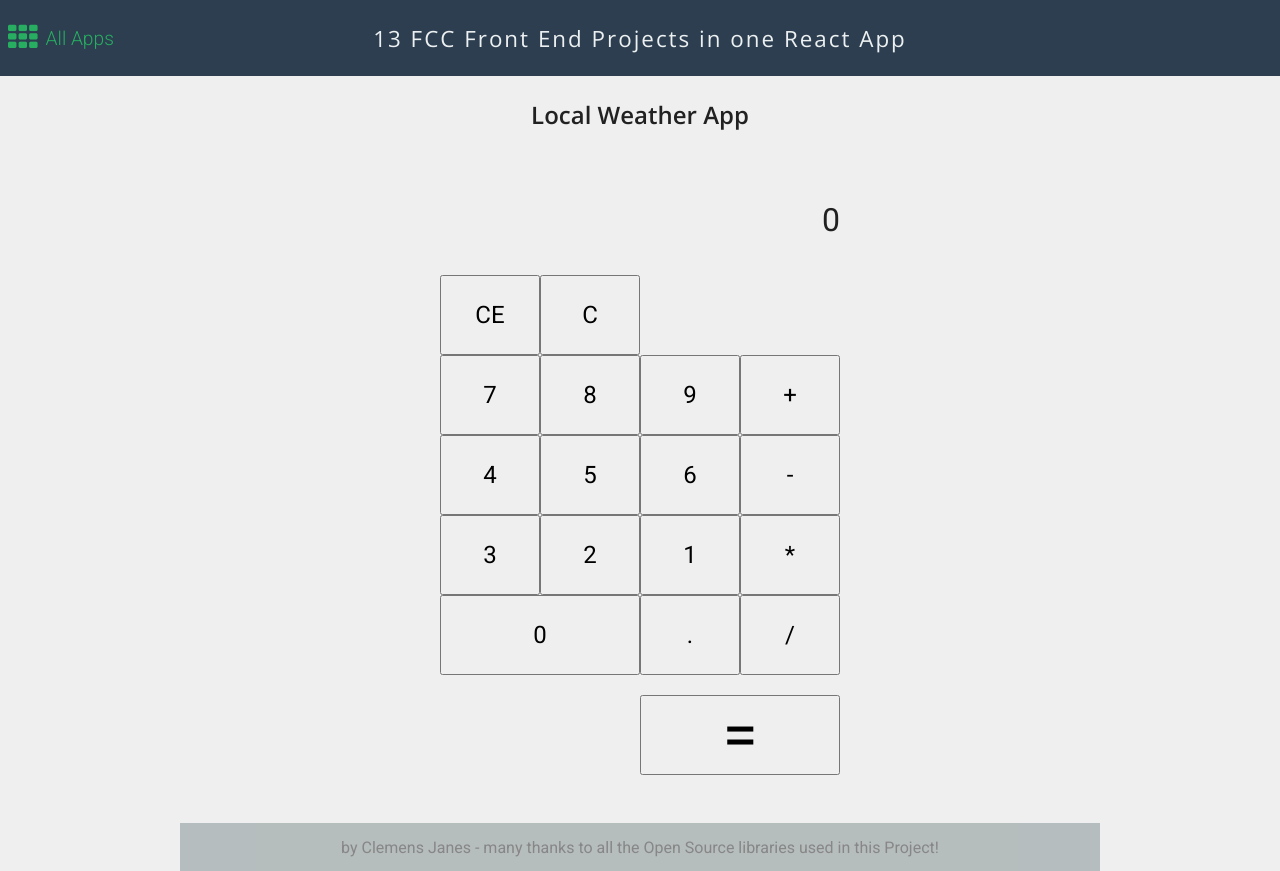
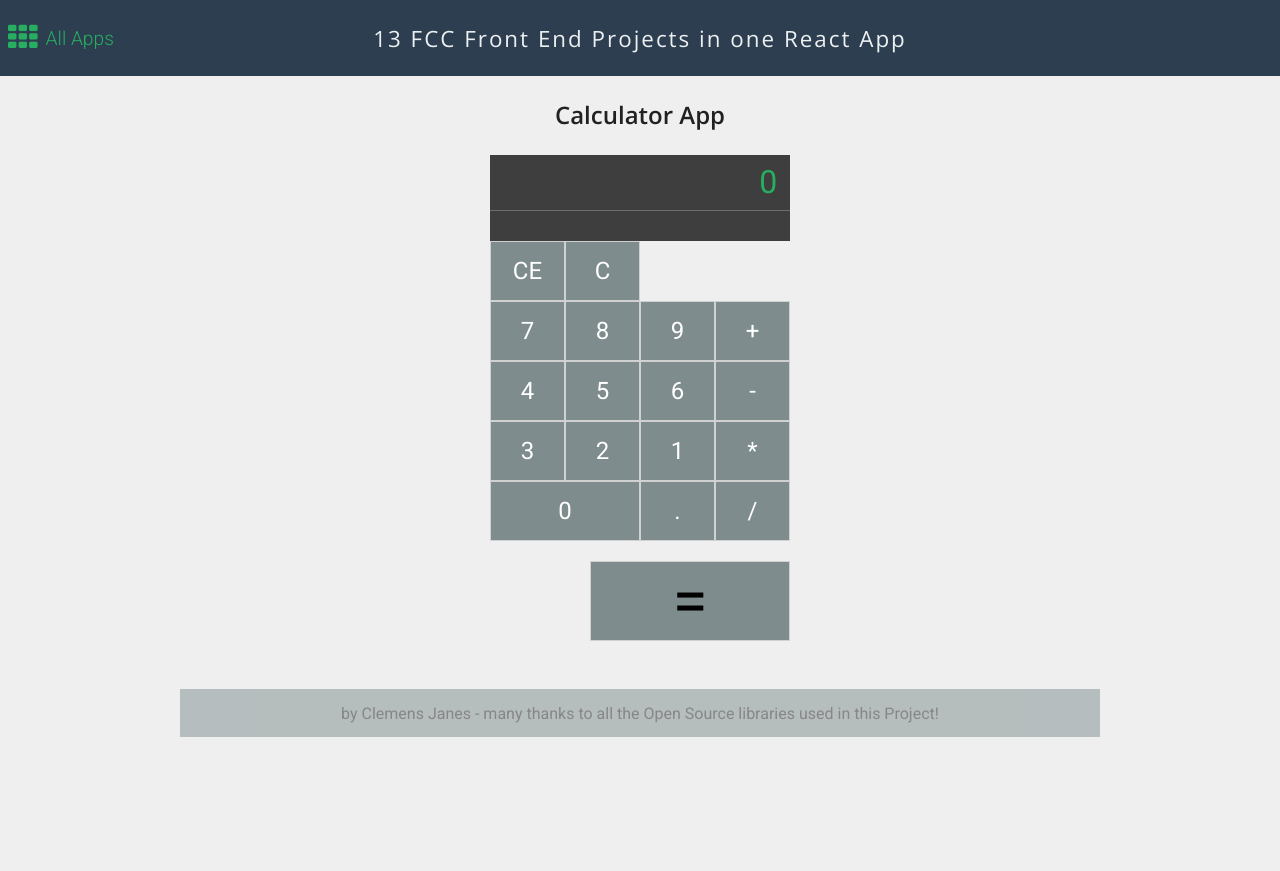
Before and after one commit to Trommelochse/fcc-all-in-one, a React (Create React App) app: page /calculator in a window 1280 px wide. After the commit the page ends 800 px from the top, so only its background shows below. Built offline with nearby package versions, Linux system fonts and the light colour scheme.

Commit message:
implementing calculator, slight restyling of calculator, adding GA

```diff
--- a/public/index.html
+++ b/public/index.html
@@ -7,6 +7,17 @@
     <link href="https://fonts.googleapis.com/css?family=Open+Sans:300,400,600|Roboto:300,400,700" rel="stylesheet">
     <link href="https://maxcdn.bootstrapcdn.com/font-awesome/4.7.0/css/font-awesome.min.css" rel="stylesheet" integrity="sha384-wvfXpqpZZVQGK6TAh5PVlGOfQNHSoD2xbE+QkPxCAFlNEevoEH3Sl0sibVcOQVnN" crossorigin="anonymous">
     <title>FCC in One</title>
+    <!-- GA -->
+    <script>
+      (function(i,s,o,g,r,a,m){i['GoogleAnalyticsObject']=r;i[r]=i[r]||function(){
+      (i[r].q=i[r].q||[]).push(arguments)},i[r].l=1*new Date();a=s.createElement(o),
+      m=s.getElementsByTagName(o)[0];a.async=1;a.src=g;m.parentNode.insertBefore(a,m)
+      })(window,document,'script','https://www.google-analytics.com/analytics.js','ga');
+
+      ga('create', 'UA-105779373-1', 'auto');
+      ga('send', 'pageview');
+    </script>
+    <!-- End GA -->
   </head>
   <body>
     <noscript>
--- a/src/components/CalculatorApp/CalculatorApp.css
+++ b/src/components/CalculatorApp/CalculatorApp.css
@@ -1,27 +1,24 @@
-h1,h2,h3,h4,h4,h5,p {
+.CalculatorApp {
+  width: 300px;
+  margin: 0 auto;
+}
+
+.Display {
+  text-align: right;
+  color: #27ae60;
+  background-color: #3e3e3e;
+}
+
+.Display p {
   margin: 0;
 }
 
-.clearfix:after {
-  content: '';
-  display: block;
-  clear: both;
-}
-.CalculatorApp {
-  width: 400px;
-  margin: 0 auto;
-}
-
-
-.Display {
-  text-align: right;
-}
-
 .Display__main {
-  height: 90px;
-  padding: 20px 0 5px;
   font-size: 2em;
-  line-height: 65px;
+  line-height: 55px;
+  padding: 0 0.8rem;
+  overflow: hidden;
+  border-bottom: 1px solid #6d6d6d;
 }
 
 .Display__calculation {
@@ -29,30 +26,32 @@ h1,h2,h3,h4,h4,h5,p {
   padding: 5px 0;
   font-size: 1.2em;
   line-height: 20px;
+  white-space: nowrap;
+  overflow: hidden;
 }
 
 .NumberContainer {
-  width: 300px;
+  width: calc(300px / 4*3);
   float: left;
 }
 
 .OperatorContainer {
-  width: 100px;
+  width: calc(300px/4);
   float: left;
   display: flex;
   flex-flow: column;
 }
 
 .NumberContainer button, .OperatorContainer button, .OptionContainer button  {
+  border: 1px solid #d1d1d1;
   display: block;
   float: left;
-  width: 100px;
-  height: 80px;
+  width: calc(300px/4);
+  height: 60px;
   font-size: 1.5em;
-}
-
-.NumberContainer button.btn-zero {
-  width: 200px;
+  background: #7f8c8d;
+  color: #fff;
+  cursor: pointer;
 }
 
 #btn-equal {
@@ -62,4 +61,19 @@ h1,h2,h3,h4,h4,h5,p {
   height: 80px;
   margin-top: 20px;
   font-size: 4em;
+  border: 1px solid #d1d1d1;
+  background: #7f8c8d;
+  cursor: pointer;
 }
+
+.NumberContainer button:hover, .OperatorContainer button:hover, .OptionContainer button:hover, #btn-equal:hover {
+  background: #34495e;
+}
+
+.NumberContainer button.btn-zero {
+  width: calc(300px/2);
+}
+
+@media (max-width: 768px) {
+
+}
--- a/src/components/CalculatorApp/CalculatorApp.js
+++ b/src/components/CalculatorApp/CalculatorApp.js
@@ -111,7 +111,7 @@ class CalculatorApp extends Component {
   render() {
     return (
       <div className="CalculatorApp clearfix">
-        <h2 className="app-title">Local Weather App</h2>
+        <h2 className="app-title">Calculator App</h2>
         <Display
           currentNumber={this.state.currentNumber}
           calculation={this.state.calculation}
--- a/src/data/appData.js
+++ b/src/data/appData.js
@@ -6,28 +6,31 @@ export const apps = [
   {
     name: 'quote',
     title: 'Quote Generator',
-    subtitle: '.. just random Quotes',
     description: 'Get inspired by viewing random quotes from random people',
     thumbUrl: 'http://clemensjanes.com/fcc-project/img/thumb-quote.jpg'
   },
   {
     name: 'weather',
     title: 'Local Weather App',
-    description: 'Check this app (or look outside the window) to find out about the current weather in your area!',
+    description: 'Check this app to find out about the current weather in your area!',
     thumbUrl: 'http://clemensjanes.com/fcc-project/img/thumb-weather.jpg'
   },
   {
     name: 'wiki',
     title: 'Wikipedia Viewer',
-    subtitle: 'Easily search for Wikipedia articles',
     description: 'Search for Wikipedia articles using a simple GUI',
     thumbUrl: 'http://clemensjanes.com/fcc-project/img/thumb-wiki.jpg'
   },
   {
     name: 'twitch',
     title: 'Twitch App',
-    subtitle: 'Keep an eye on your favorite Twitch Streamers',
     description: 'Keep an eye on your favorite Twitch Streamers, wherever you are!',
     thumbUrl: 'http://clemensjanes.com/fcc-project/img/thumb-twitch.jpg'
+  },
+  {
+    name: 'calculator',
+    title: 'Simple calculator',
+    description: 'Just a simple Javascript Calculator...',
+    thumbUrl: 'http://clemensjanes.com/fcc-project/img/thumb-calculator.jpg'
   }
 ]
```
Also changed, not shown: img/calculator-thumb.jpg (added), 1 other file (tests, documents, lock files or other folders).
